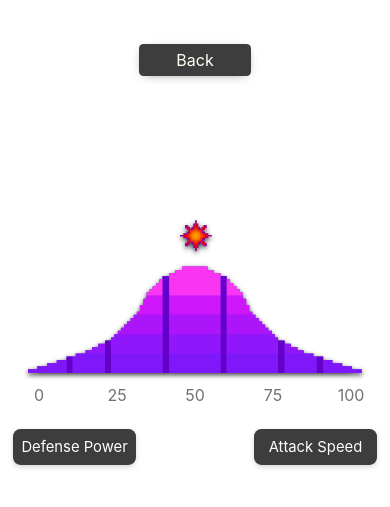
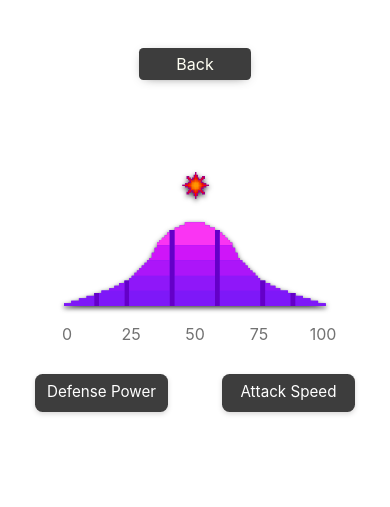
Before and after one commit to Bastion22/gotchi-explorer, a Django app: page /agg/ in a window 390 px wide. Shown: the part 80-587 px from the top of the page. Run offline with Django 4.2, Linux system fonts and the light colour scheme.

Commit message:
stat page mobile upgrades

```diff
--- a/static/css/styles.css
+++ b/static/css/styles.css
@@ -279,7 +279,7 @@
     transition: 1.5s;
   }
 }
-@media (max-width: 453px) {
+@media (max-width: 459px) {
   .main-raster-home .main-sub-raster-home {
     padding: 0em 4em 0em 4em !important;
   }
@@ -366,14 +366,14 @@
   height: 2em;
   display: flex;
   justify-content: center;
-  z-index: -1;
   transition: opacity 0.225s ease-in;
   opacity: 1;
 }
 .master-back-button .js-thing-ignore {
   display: flex;
   justify-content: center;
-  width: 100%;
+  height: 2.5em;
+  width: 8em;
   cursor: default;
 }
 .master-back-button .js-thing-ignore .back-button {
@@ -401,7 +401,7 @@
   transition: opacity 0.15s ease-out;
 }
 
-@media (max-width: 453px) {
+@media (max-width: 459px) {
   .master-gotchi .gotchi-himself {
     height: 13.5em;
     width: 13.5em;
@@ -428,9 +428,13 @@
   }
   .master-back-button {
     position: absolute;
-    top: 7.75em;
+    top: 8em;
     width: 100%;
     height: 2em;
+  }
+  .master-back-button .js-thing-ignore {
+    height: 2em;
+    width: 7em;
   }
   .master-back-button .js-thing-ignore .back-button {
     min-width: 7em;
@@ -442,8 +446,8 @@
 }
 .master-stats-focus {
   position: relative;
-  top: 17.5em;
-  height: 6.65em;
+  top: 15.75em;
+  height: 11em;
   display: flex;
   justify-content: center;
 }
@@ -454,14 +458,14 @@
 
 .stats-page {
   position: relative;
-  top: 17.5em;
+  top: 10.25em;
   display: flex;
   justify-content: center;
 }
 .stats-page .stats-object {
   position: relative;
-  bottom: 11.75em;
-  height: 2.45em;
+  bottom: 12em;
+  height: 3.15em;
   filter: drop-shadow(0px 2px 2.5px #3d3d3d);
   transform: rotate(0deg);
   transition: transform 1s;
@@ -483,29 +487,30 @@
 }
 .curve-numbers {
   position: relative;
-  top: 18.15em;
+  top: 16.75em;
   display: flex;
   justify-content: center;
   height: 2em;
 }
 .curve-numbers .stat-number-under-curve {
-  width: 5.1em;
+  width: 7em;
   text-align: center;
   color: #727272;
+  font-size: 1.2em;
 }
 
 .stats-explanation {
   position: relative;
-  top: 15.75em;
+  top: 14.25em;
   display: flex;
   justify-content: center;
 }
 .stats-explanation .left-of-curve {
-  margin-right: 4em !important;
-  font-size: 0.925em;
+  margin-right: 8em !important;
+  font-size: 1.1em;
   text-align: center !important;
   width: 8.8em;
-  height: 2.4em;
+  height: 2.5em;
   margin: 0.9em;
   padding-bottom: 0.1em;
   background-color: #3d3d3d;
@@ -521,12 +526,12 @@
   cursor: pointer;
 }
 .stats-explanation .right-of-curve {
-  margin-left: 4em !important;
-  font-size: 0.925em;
+  margin-left: 8em !important;
+  font-size: 1.1em;
   text-align: center !important;
   color: #4b4b4b;
   width: 8.8em;
-  height: 2.4em;
+  height: 2.5em;
   margin: 0.9em;
   padding-bottom: 0.1em;
   background-color: #3d3d3d;
@@ -558,49 +563,88 @@
   font-size: 1.25em;
 }
 
-@media (min-width: 850px) {
+@media (max-width: 850px) {
   .master-stats-focus {
-    top: 17.5em;
-    height: 11em;
+    position: relative;
+    top: 17em;
+    height: 6.65em;
     display: flex;
     justify-content: center;
   }
   .stats-page {
     position: relative;
-    top: 12em;
+    top: 16.75em;
     display: flex;
     justify-content: center;
   }
   .stats-page .stats-object {
-    bottom: 12em;
-    height: 3.15em;
+    bottom: 11.75em;
+    height: 2.45em;
   }
   .curve-numbers {
-    top: 18.35em;
+    top: 17.75em;
   }
   .curve-numbers .stat-number-under-curve {
-    width: 7em;
-    text-align: center;
-    color: #727272;
-    font-size: 1.2em;
+    width: 5.1em;
+    font-size: 1em;
   }
   .stats-explanation {
-    top: 15.75em;
+    top: 15.25em;
+  }
+  .stats-explanation .left-of-curve {
+    margin-right: 3.5em !important;
+    font-size: 1.025em;
+    width: 8.8em;
+    height: 2.5em;
+  }
+  .stats-explanation .right-of-curve {
+    margin-left: 3.5em !important;
+    font-size: 1.025em;
+    text-align: center !important;
+    width: 8.8em;
+    height: 2.5em;
+  }
+}
+@media (max-width: 459px) {
+  .master-stats-focus {
+    position: relative;
+    top: 14.75em;
+    height: 5.25em;
     display: flex;
     justify-content: center;
   }
+  .stats-page {
+    position: relative;
+    top: 16em;
+    display: flex;
+    justify-content: center;
+  }
+  .stats-page .stats-object {
+    bottom: 11.825em;
+    height: 2.1em;
+  }
+  .curve-numbers {
+    top: 15.75em;
+  }
+  .curve-numbers .stat-number-under-curve {
+    width: 4em;
+    font-size: 1em;
+  }
+  .stats-explanation {
+    top: 14em;
+  }
   .stats-explanation .left-of-curve {
-    margin-right: 8em !important;
-    font-size: 1.1em;
+    margin-right: 1.75em !important;
+    font-size: 0.95em;
     width: 8.8em;
-    height: 2.4em;
+    height: 2.5em;
   }
   .stats-explanation .right-of-curve {
-    margin-left: 8em !important;
-    font-size: 1.1em;
+    margin-left: 1.75em !important;
+    font-size: 0.95em;
     text-align: center !important;
     width: 8.8em;
-    height: 2.4em;
+    height: 2.5em;
   }
 }
 .about-text-1 {
@@ -692,7 +736,7 @@
   margin: 2.5em 3.5em 5em 3.5em !important;
 }
 
-@media (max-width: 453px) {
+@media (max-width: 459px) {
   .about-gotchi-master {
     top: 18.5em;
   }
@@ -841,7 +885,7 @@
   text-align: center;
 }
 
-@media (max-width: 453px) {
+@media (max-width: 459px) {
   .contact-text-1 {
     position: absolute;
     top: 11.5em;
--- a/static/css/styles.scss
+++ b/static/css/styles.scss
@@ -14,7 +14,7 @@
 $mobile-screen: 900px;
 $mini-screen: 673px;
 $smallest-screen: 600px;
-$actual-mobile: 453px;
+$actual-mobile: 459px;
 
 $stats-response: 850px;
 // Small - Mobile
@@ -619,14 +619,14 @@
     height: 2em;
     display: flex;
     justify-content: center;
-    z-index: -1;
     transition: opacity 0.225s ease-in; // Appear animation
     opacity: 1;
 
     .js-thing-ignore {
         display: flex;
         justify-content: center;
-        width: 100%;
+        height: 2.5em;
+        width: 8em;
         cursor: default;
 
         .back-button {
@@ -711,11 +711,14 @@
 
     .master-back-button {
         position: absolute;
-        top: 7.75em;
+        top: 8em;
         width: 100%;
         height: 2em;
 
         .js-thing-ignore {
+
+            height: 2em;
+            width: 7em;
 
             .back-button {
                 min-width: 7em;
@@ -742,10 +745,11 @@
 
 .master-stats-focus {
     position: relative;
-    top: 17.5em;
-    height: 6.65em;
+    top: 15.75em;
+    height: 11em;
     display: flex;
     justify-content: center;
+
 
     .curve-img {
         filter: drop-shadow(0px 2px 2.5px $carbon-black);
@@ -754,27 +758,22 @@
 }
 
 .stats-page {
-
     position: relative;
-    top: 17.5em;
+    top: 10.25em;
     display: flex;
     justify-content: center;
 
     .stats-object {
         position: relative;
-        bottom: 11.75em;
-        height: 2.45em;
-        // transition: 1s;
+        bottom: 12em;
+        height: 3.15em;
         filter: drop-shadow(0px 2px 2.5px $carbon-black);
-
         transform: rotate(0deg);
         transition: transform 1s;
+
     }
 
     .stats-object:hover {
-        // rotate: 360deg !important;
-        // transition: 1s;
-
         transform: rotate(360deg);
     }
 
@@ -795,42 +794,45 @@
 
 .curve-numbers {
     position: relative;
-    top: 18.15em;
+    top: 16.75em;
     display: flex;
     justify-content: center;
     height: 2em;
 
     .stat-number-under-curve {
-        width: 5.1em;
+        width: 7em;
         text-align: center;
         color: $dark-grey;
-        // padding: 0em 2em 0em 2em;
-
+        font-size: 1.2em;
     }
 }
 
 .stats-explanation {
     position: relative;
-    top: 15.75em;
+    top: 14.25em;
     display: flex;
     justify-content: center;
 
     .left-of-curve {
-        // font-family: Noto Sans JP;
-        margin-right: 4em !important;
-        font-size: 0.925em;
+
+
+        margin-right: 8em !important; // new
+
+        font-size: 1.1em; // new
+
+
         text-align: center !important;
         width: 8.8em;
-        height: 2.4em;
+        height: 2.5em;
         margin: 0.9em;
         padding-bottom: 0.1em;
         background-color: $carbon-black;
         filter: drop-shadow(0px 2px 2.5px $light-grey);
-
         border: none;
         border-radius: 0.5em;
         color: white;
         transition: 0.5s;
+
     }
 
     .left-of-curve:hover {
@@ -840,23 +842,23 @@
     }
 
     .right-of-curve {
-        // font-family: Noto Sans JP;
-        margin-left: 4em !important;
-        font-size: 0.925em;
+        margin-left: 8em !important; // new
+
+        font-size: 1.1em; // new
+
         text-align: center !important;
         color: #4b4b4b;
         width: 8.8em;
-        height: 2.4em;
+        height: 2.5em;
         margin: 0.9em;
         padding-bottom: 0.1em;
         background-color: $carbon-black;
         filter: drop-shadow(0px 2px 2.5px $light-grey);
-
-
         border: none;
         border-radius: 0.5em;
         color: white;
         transition: 0.5s;
+
     }
 
     .right-of-curve:hover {
@@ -864,17 +866,12 @@
         transition: 0.5s;
         cursor: pointer;
     }
-
-    // .right
 }
-
 
 .modal {
     position: fixed;
     top: 12.5em !important;
-    // left: 7em;
     padding: 0em 3.5em 0em 3.5em;
-    // right: 20em;
     z-index: 1050;
     width: 100%;
     height: 100%;
@@ -889,76 +886,125 @@
                     font-size: 1.25em;
                 }
             }
-
         }
     }
-
 }
 
 
-@media(min-width:$stats-response) {
+
+@media(max-width:$stats-response) {
 
     .master-stats-focus {
-        top: 17.5em;
-        height: 11em;
+        position: relative;
+        top: 17em;
+        height: 6.65em;
         display: flex;
         justify-content: center;
-
-
     }
 
     .stats-page {
 
         position: relative;
-        top: 12em;
+        top: 16.75em;
         display: flex;
         justify-content: center;
 
         .stats-object {
-            bottom: 12em;
-            height: 3.15em;
+            bottom: 11.75em;
+            height: 2.45em;
         }
-
     }
 
     .curve-numbers {
-        top: 18.35em;
+        top: 17.75em;
 
         .stat-number-under-curve {
-            width: 7em;
-            text-align: center;
-            color: $dark-grey;
-            font-size: 1.2em;
-            // padding: 0em 2em 0em 2em;
-
+            width: 5.1em;
+            font-size: 1em;
         }
     }
 
     .stats-explanation {
-        top: 15.75em;
-        display: flex;
-        justify-content: center;
+        top: 15.25em;
 
         .left-of-curve {
-            // font-family: Noto Sans JP;
-            margin-right: 8em !important;
-            font-size: 1.1em;
+            margin-right: 3.5em !important;
+            font-size: 1.025em;
             width: 8.8em;
-            height: 2.4em;
+            height: 2.5em;
+
+
 
 
         }
 
         .right-of-curve {
-            // font-family: Noto Sans JP;
-            margin-left: 8em !important;
-            font-size: 1.1em;
+            margin-left: 3.5em !important;
+            font-size: 1.025em;
             text-align: center !important;
             width: 8.8em;
-            height: 2.4em;
+            height: 2.5em;
+        }
+    }
+}
+
+@media(max-width:$actual-mobile) {
+
+    .master-stats-focus {
+        position: relative;
+        top: 14.75em;
+        height: 5.25em;
+        display: flex;
+        justify-content: center;
+    }
+
+    .stats-page {
+
+        position: relative;
+        top: 16em;
+        display: flex;
+        justify-content: center;
+
+        .stats-object {
+            bottom: 11.825em;
+            height: 2.1em;
+        }
+    }
+
+    .curve-numbers {
+        top: 15.75em;
+
+        .stat-number-under-curve {
+            width: 4em;
+            font-size: 1em;
+        }
+    }
+
+    .stats-explanation {
+        top: 14em;
+
+        .left-of-curve {
+            margin-right: 1.75em !important;
+            font-size: 0.95em;
+            width: 8.8em;
+            height: 2.5em;
+
+
+
+
         }
 
+        .right-of-curve {
+            margin-left: 1.75em !important;
+            font-size: 0.95em;
+            text-align: center !important;
+            width: 8.8em;
+            height: 2.5em;
+        }
     }
+
+
+
 }
 
 
--- a/templates/base.html
+++ b/templates/base.html
@@ -6,6 +6,7 @@
     <meta charset="UTF-8">
     <meta name="viewport" content="width=device-width, initial-scale=1">
     <meta http-equiv="X-UA-Compatible" content="ie=edge">
+    <meta name="google" content="notranslate"> <!-- Avoid translation -->
     <title>Gotchi Explorer</title>
     <link rel="icon" type="image/x-icon" href="{% static '/images/favicon/coconut.png' %}">
 
```
Also changed, not shown: templates/back_button.html (+1 -6 lines), 1 other file.
